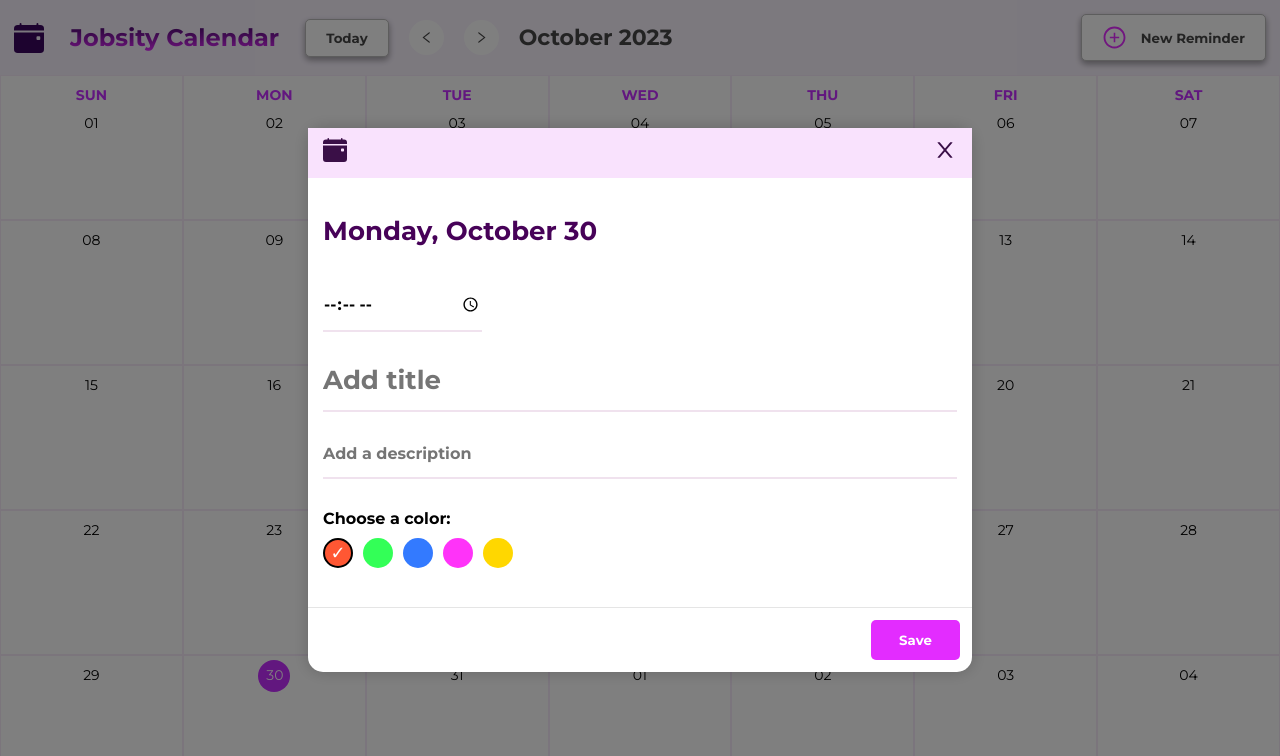
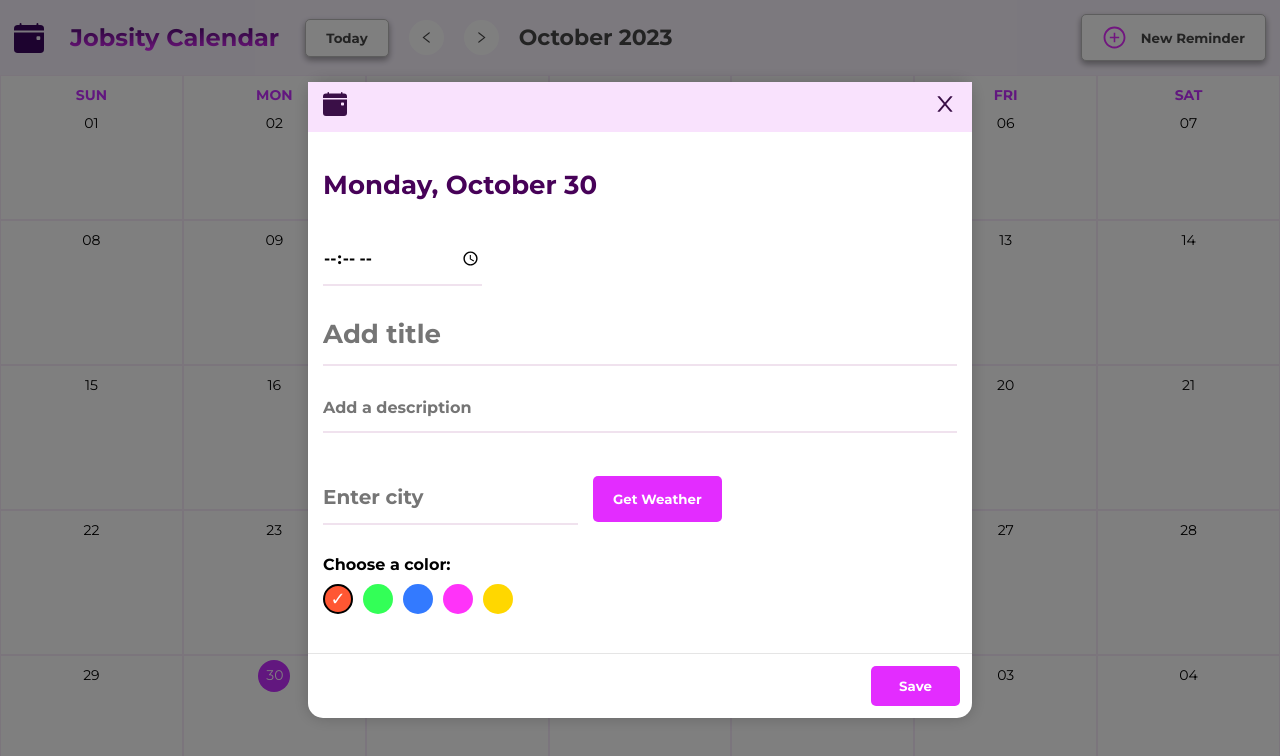
Before and after one commit to jlvillegas04/jobsity-calendar, a React (Vite) app: page / in a window 1280 px wide. Both pictures are taken after a click on the button "New Reminder". Shown: the top 756 px of the page. Built offline with nearby package versions, Linux system fonts and the light colour scheme.

Commit message:
feat: add city and weather logic with api

```diff
--- a/src/App.jsx
+++ b/src/App.jsx
@@ -3,7 +3,6 @@ import { useState, useContext, useEffect } from "react";
 import { getMonth } from "./util";
 
 import Header from "./Components/Header/Header";
-import Sidebar from "./Components/Sidebar/Sidebar";
 import Month from "./Components/Month/Month";
 
 import GlobalContext from "./context/GlobalContext";
@@ -25,7 +24,6 @@ function App() {
       <div className="screen">
         <Header />
         <div className="screen-sidebar">
-          <Sidebar />
           <Month month={currentMonth}/>
         </div>
       </div>
--- /dev/null
+++ b/src/Components/Forecast.jsx
@@ -0,0 +1,70 @@
+import { useState } from 'react';
+
+import './Forecast.scss'
+
+export default function WeatherForecast() {
+  const [city, setCity] = useState('');
+  const [weatherData, setWeatherData] = useState(null);
+  const [error, setError] = useState(null);
+
+
+
+  const apiKey = "7cf25fddc4d4eb12b92a6b9a277f7257";
+  const apiUrl = "https://api.openweathermap.org/data/2.5/weather?&units=metric&q=";
+
+  async function checkWeather() {
+    if (!city) {
+        setError('Please enter a city.');
+        setWeatherData(null);
+        return;
+    }
+    try {
+      const response = await fetch(`${apiUrl}${city}&appid=${apiKey}`);
+      if (response.status === 404) {
+        setError('City not found');
+        setWeatherData(null);
+      } else {
+        const data = await response.json();
+        setWeatherData(data);
+        setError(null);
+      }
+    } catch (error) {
+      console.error('Error fetching weather data:', error);
+      setError('An error occurred while fetching weather data.');
+      setWeatherData(null);
+    }
+  }
+
+  return (
+    <div>
+      <form
+        onSubmit={(e) => {
+          e.preventDefault();
+          checkWeather();
+        }}
+      >
+        <div className="search">
+          <input
+            type="text"
+            value={city}
+            onChange={(e) => setCity(e.target.value)}
+            placeholder="Enter city"
+            required
+            className='search-box'
+          />
+          <button type="button" onClick={checkWeather} className='weather-btn'>Get Weather</button>
+        </div>
+      </form>
+      {error && <div className="error">{error}</div>}
+      {weatherData && (
+        <div className="weather">
+          <div className="city">{weatherData.name}</div>
+          <div className="temp">{Math.round(weatherData.main.temp)}°C</div>
+          <div className="humidity">{weatherData.main.humidity}% Humidity</div>
+          <div className="wind">{weatherData.wind.speed} km/h winds</div>
+
+        </div>
+      )}
+    </div>
+  );
+}
--- /dev/null
+++ b/src/Components/Forecast.scss
@@ -0,0 +1,47 @@
+.search {
+    margin-top: 20px;
+
+    .search-box {
+        padding-top: 12px;
+        border: none;
+        color: black;
+        font-size: 20px;
+        font-weight: 600;
+        padding-bottom: 14px;
+        border-bottom: 2px solid currentColor;
+        border-color: #f0e2ee;
+        outline: none;
+        box-shadow: none;
+        margin: 10px 0;
+    }
+
+    .search-box:focus {
+        border-color: #7c0576;
+    }
+
+    .weather-btn {
+        background-color: #e32cff;
+        padding: 15px 20px;
+        margin-left: 15px;
+        border-radius: 5px;
+        color: #fff;
+        font-weight: bold;
+        outline: none;
+        border: none;
+        transition: background-color 0.3s;
+        cursor: pointer;
+    }
+
+    .weather-btn:hover {
+        background-color: #6d00bb;
+    }
+}
+
+.weather {
+    font-size: 18px;
+    padding: 10px 0;
+
+    .city {
+        font-weight: bold;
+    }
+}
--- a/src/Components/ReminderModal/ReminderModal.jsx
+++ b/src/Components/ReminderModal/ReminderModal.jsx
@@ -6,6 +6,7 @@ import { BsFillCalendarEventFill, BsFillTrashFill } from "react-icons/bs";
 import GlobalContext from "../../context/GlobalContext";
 
 import "./ReminderModal.scss"
+import WeatherForecast from "../Forecast";
 
 const colors = ["#FF5733", "#33FF57", "#337AFF", "#FF33F9", "#FFD700"];
 
@@ -23,8 +24,9 @@ export default function ReminderModal() {
         ? colors.find((color) => color === selectedReminder.color) : colors[0]
     );
     const [selectedTime, setSelectedTime] = useState(
-        selectedReminder ? selectedReminder.time : "08:00 AM" // Provide a default time
+        selectedReminder ? selectedReminder.time : "08:00 AM"
     );
+
 
 
 
@@ -106,6 +108,7 @@ export default function ReminderModal() {
                          onChange={(e) => setDescription(e.target.value)}
                          required
                     />
+                    <WeatherForecast />
                     <div className="color-picker">
                         <p>Choose a color:</p>
                         <div className="color-buttons">
--- a/src/Components/Sidebar/Sidebar.jsx
+++ /dev/null
@@ -1,5 +0,0 @@
-export default function Sidebar() {
-  return (
-    <div></div>
-  )
-}
--- a/src/context/ContextWrapper.jsx
+++ b/src/context/ContextWrapper.jsx
@@ -57,7 +57,7 @@ export default function ContextWrapper(props) {
       selectedReminder,
       setSelectedReminder,
       selectedTime,
-      setSelectedTime
+      setSelectedTime,
       }}>
         {props.children}
     </GlobalContext.Provider>
```
